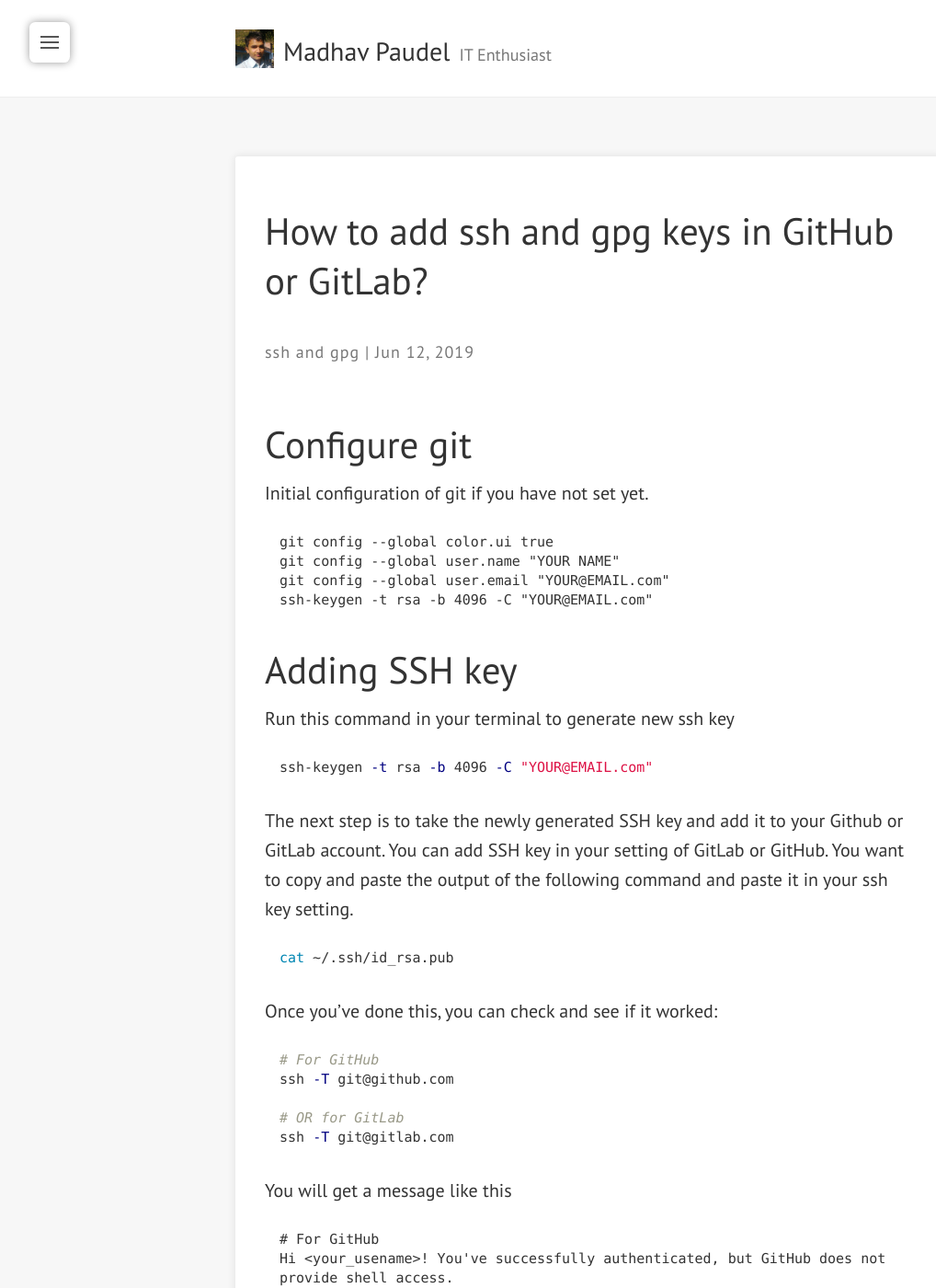
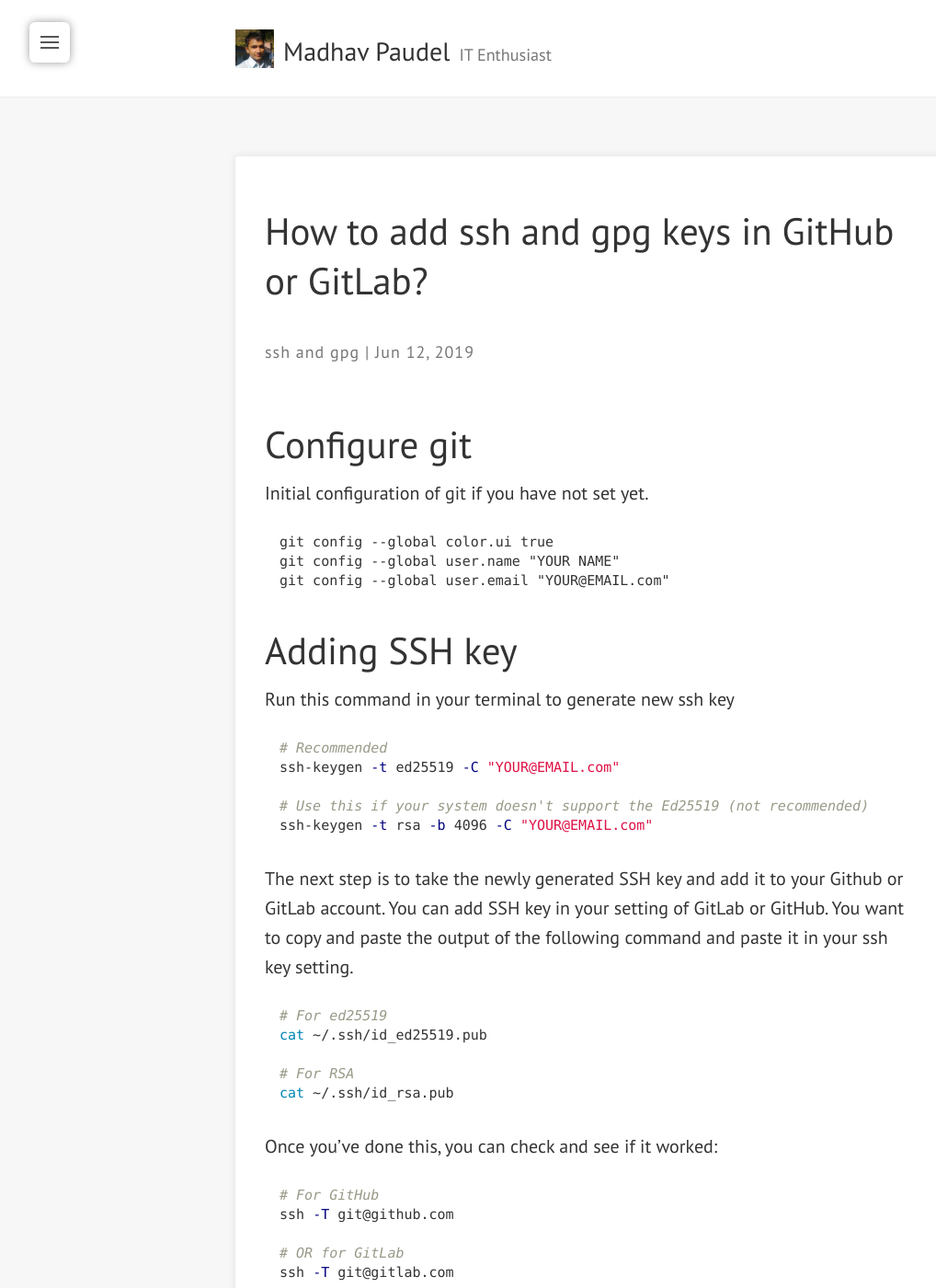
Before and after one commit to poudelmadhav/personal-blog, a Jekyll site: the page built from _posts/2019-06-12-how-to-add-ssh-and-gpg-keys-in-github-or-gitlab.md, in a window 1280 px wide and 1400 px high. Shown: the whole window at 92% size, without its empty margins (0-1018 px from the left). Built offline with Jekyll 4.4.1, drawn with Linux system fonts in a browser that asks for light colours; nearby versions of some CDN libraries.

Commit message:
Update 2019-06-12-how-to-add-ssh-and-gpg-keys-in-github-or-gitlab.md
Added recommented ssh key to cat id_ed25519

````diff
--- a/_posts/2019-06-12-how-to-add-ssh-and-gpg-keys-in-github-or-gitlab.md
+++ b/_posts/2019-06-12-how-to-add-ssh-and-gpg-keys-in-github-or-gitlab.md
@@ -17,15 +17,22 @@ Initial configuration of git if you have not set yet.
 git config --global color.ui true
 git config --global user.name "YOUR NAME"
 git config --global user.email "YOUR@EMAIL.com"
-ssh-keygen -t rsa -b 4096 -C "YOUR@EMAIL.com"
 ```
 # Adding SSH key
 Run this command in your terminal to generate new ssh key
 ```shell
+# Recommended
+ssh-keygen -t ed25519 -C "YOUR@EMAIL.com"
+
+# Use this if your system doesn't support the Ed25519 (not recommended)
 ssh-keygen -t rsa -b 4096 -C "YOUR@EMAIL.com"
 ```
 The next step is to take the newly generated SSH key and add it to your Github or GitLab account. You can add SSH key in your setting of GitLab or GitHub. You want to copy and paste the output of the following command and paste it in your ssh key setting.
 ```shell
+# For ed25519
+cat ~/.ssh/id_ed25519.pub
+
+# For RSA
 cat ~/.ssh/id_rsa.pub
 ```
 Once you've done this, you can check and see if it worked:
````
